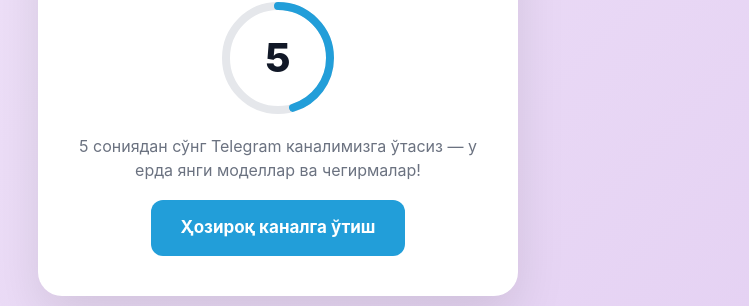
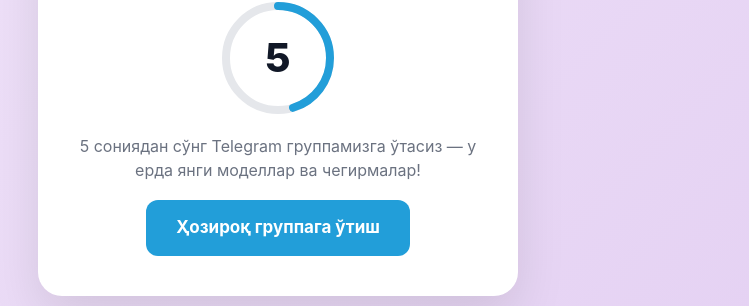
Before and after one commit to zilolautamaliyeva8-sudo/kiyim-dokon, a Next.js app: page /rahmat in a window 1280 px wide. Shown: the part 391-697 px from the top of the page, without its empty margins (362-1111 px from the left). Built offline with nearby package versions, Linux system fonts and the light colour scheme; no server answers.

Commit message:
Thank-you page: channel -> group

```diff
--- a/app/rahmat/page.js
+++ b/app/rahmat/page.js
@@ -49,11 +49,11 @@ export default function ThankYou() {
         </div>
 
         <p className="muted">
-          {left} сониядан сўнг Telegram каналимизга ўтасиз — у ерда янги моделлар ва чегирмалар!
+          {left} сониядан сўнг Telegram группамизга ўтасиз — у ерда янги моделлар ва чегирмалар!
         </p>
 
         <a href={CHANNEL_URL} className="btn btn-tg">
-          Ҳозироқ каналга ўтиш
+          Ҳозироқ группага ўтиш
         </a>
       </div>
     </main>
```
